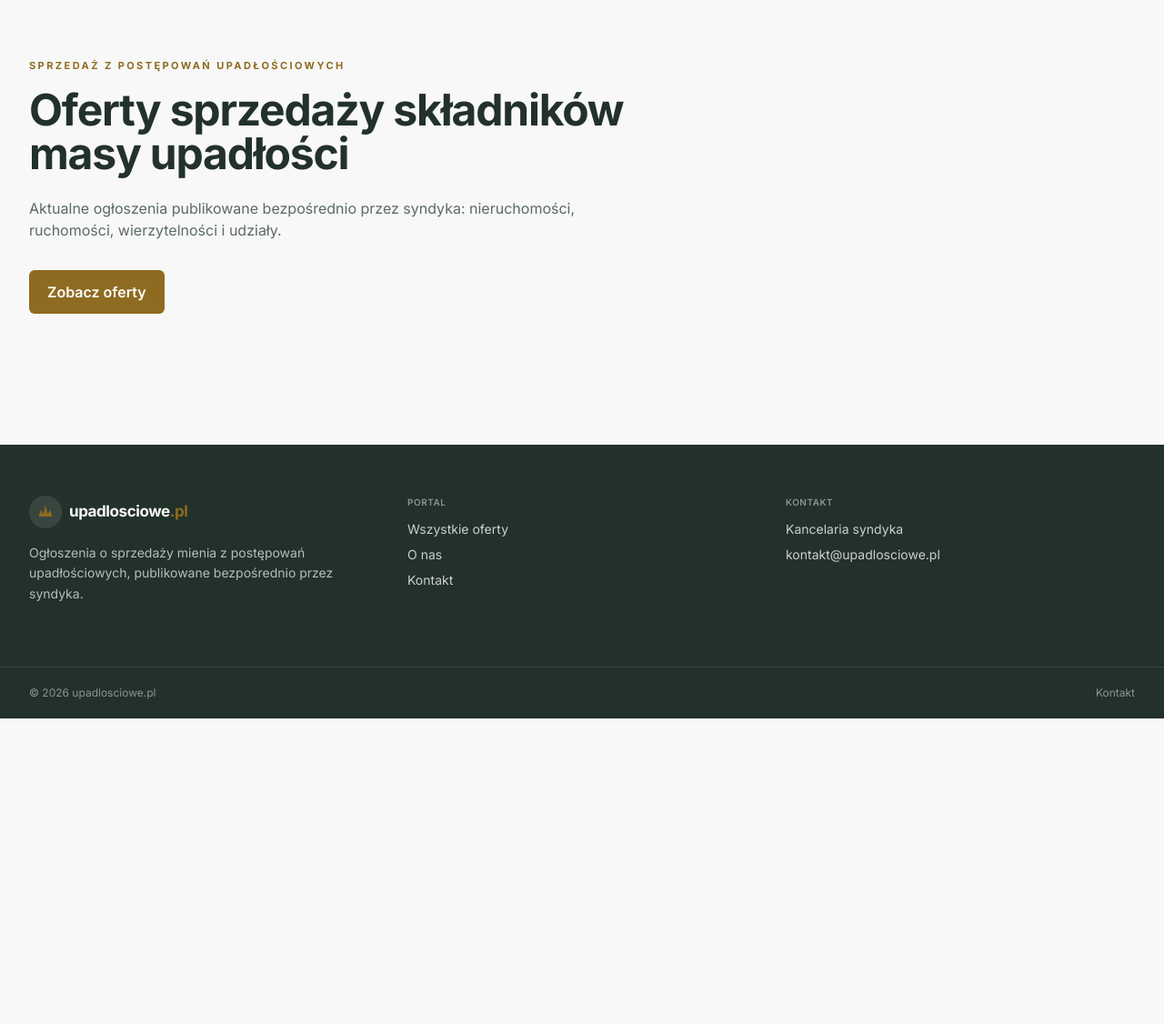
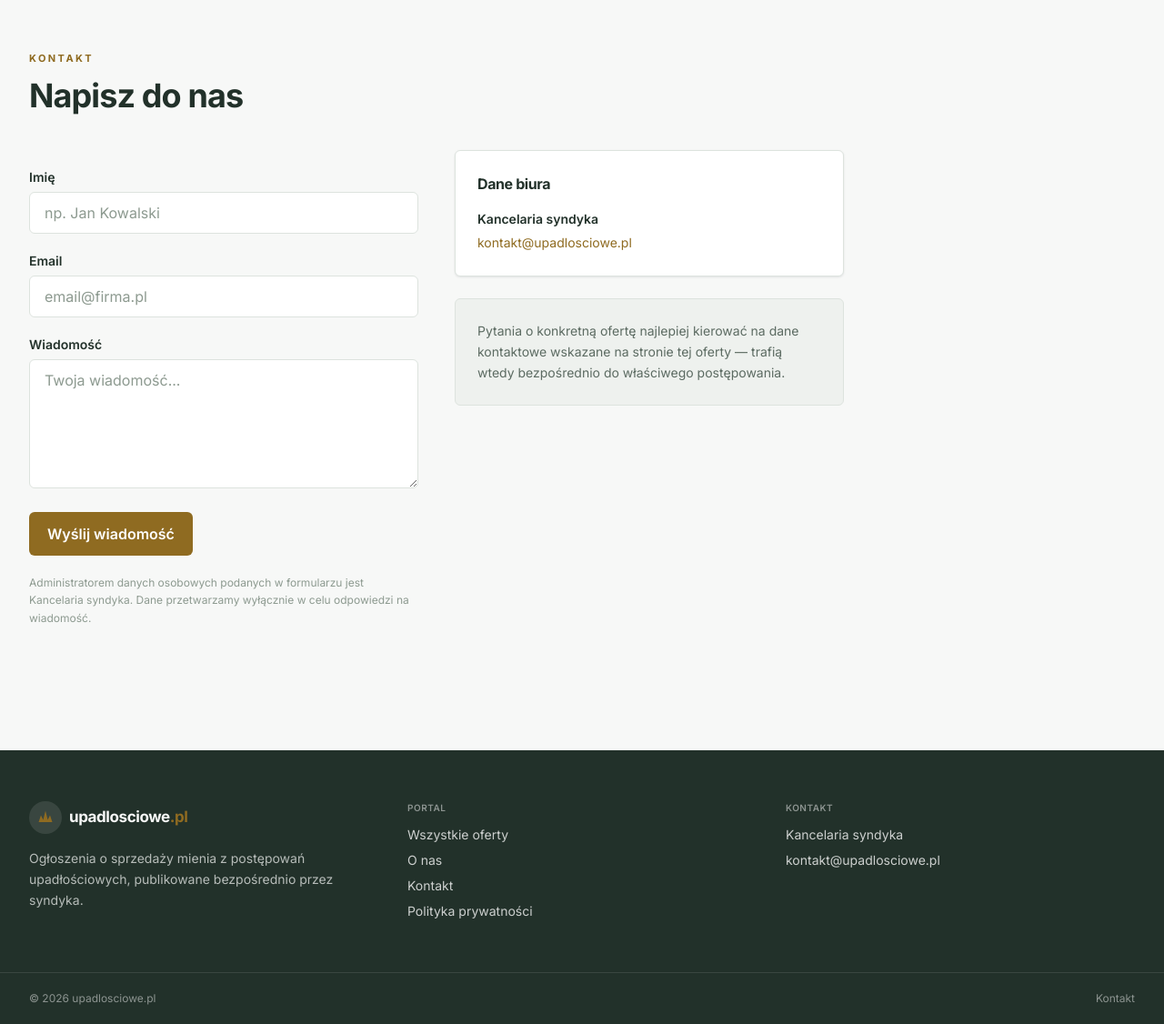
Before and after one commit to emer-MR/81-upadlosciowe-2, a Django app: page /kontakt/ in a window 1280 px wide. Shown: the part 77-1203 px from the top of the page at 91% size. Before the commit the page ends 867 px from the top, so only its background shows below. Run offline with Django 5.2, Linux system fonts and the light colour scheme; style sheets or scripts are compiled from the project's sources.

Commit message:
Etap 4: wizytówka i SEO — home, o-nas, kontakt z Turnstile, polityka, sitemap, robots
Home: hero + 6 najnowszych ofert + sekcja zaufania. Kontakt: formularz
z honeypotem, Turnstile (graceful skip) i ratelimit 5/h + mail do biura.
Sitemapy ofert i stron statycznych, robots.txt z wariantem COMING_SOON.

Co-Authored-By: Claude Fable 5 <noreply@anthropic.com>

```diff
--- /dev/null
+++ b/oferty/forms.py
@@ -0,0 +1,47 @@
+from django import forms
+from django.core.exceptions import ValidationError
+
+from .models import WiadomoscKontakt
+
+
+class AntiSpamFormMixin:
+    """Honeypot dla formularzy publicznych.
+
+    Dodaje ukryte pole `website` które boty wypełniają (skanują wszystkie
+    pola formularza), a ludzie nie widzą. Wypełnione pole powoduje
+    ValidationError i odrzucenie formularza.
+    """
+
+    def __init__(self, *args, **kwargs):
+        super().__init__(*args, **kwargs)
+        self.fields['website'] = forms.CharField(
+            required=False,
+            widget=forms.HiddenInput(attrs={
+                'autocomplete': 'off',
+                'tabindex': '-1',
+                'aria-hidden': 'true',
+            }),
+            label='',
+        )
+
+    def clean_website(self):
+        value = self.cleaned_data.get('website', '')
+        if value:
+            raise ValidationError('Wykryto bota — formularz odrzucony.', code='spam_honeypot')
+        return value
+
+
+class KontaktForm(AntiSpamFormMixin, forms.ModelForm):
+    class Meta:
+        model = WiadomoscKontakt
+        fields = ['imie', 'email', 'wiadomosc']
+        widgets = {
+            'imie': forms.TextInput(attrs={'class': 'form-input', 'placeholder': 'np. Jan Kowalski'}),
+            'email': forms.EmailInput(attrs={'class': 'form-input', 'placeholder': 'email@firma.pl'}),
+            'wiadomosc': forms.Textarea(attrs={'class': 'form-textarea', 'rows': 5, 'placeholder': 'Twoja wiadomość...'}),
+        }
+        labels = {
+            'imie': 'Imię',
+            'email': 'Email',
+            'wiadomosc': 'Wiadomość',
+        }
--- a/oferty/urls.py
+++ b/oferty/urls.py
@@ -1,15 +1,18 @@
 from django.urls import path, re_path
 from django.views.generic import TemplateView
 
-from .views import OfertaDetailView, OfertaListView, kod_redirect
+from .views import (
+    HomeView, KontaktFormView, OfertaDetailView, OfertaListView,
+    kod_redirect,
+)
 
 urlpatterns = [
-    path('', TemplateView.as_view(template_name='pages/home.html'), name='home'),
+    path('', HomeView.as_view(), name='home'),
     path('oferty/', OfertaListView.as_view(), name='oferta_list'),
     path('oferty/<slug:slug>/', OfertaDetailView.as_view(), name='oferta_detail'),
-    # Placeholdery — realne widoki dochodzą w Etapie 4.
-    path('o-nas/', TemplateView.as_view(template_name='pages/home.html'), name='o_nas'),
-    path('kontakt/', TemplateView.as_view(template_name='pages/home.html'), name='kontakt'),
+    path('o-nas/', TemplateView.as_view(template_name='pages/o_nas.html'), name='o_nas'),
+    path('kontakt/', KontaktFormView.as_view(), name='kontakt'),
+    path('polityka-prywatnosci/', TemplateView.as_view(template_name='pages/polityka_prywatnosci.html'), name='polityka'),
     # Krótkie linki /n001 — na końcu, żeby nie kolidowały z innymi ścieżkami.
     re_path(r'^(?P<id_publiczny>[a-z]{1,3}[0-9]{3,5})/?$', kod_redirect, name='kod_redirect'),
 ]
--- a/oferty/views.py
+++ b/oferty/views.py
@@ -1,11 +1,23 @@
+import logging
+
 from django.conf import settings
+from django.contrib import messages
+from django.core.mail import send_mail
 from django.db.models import F
+from django.http import HttpResponse
 from django.shortcuts import get_object_or_404, redirect
-from django.views.generic import DetailView, ListView
+from django.urls import reverse_lazy
+from django.utils.decorators import method_decorator
+from django.views.generic import CreateView, DetailView, ListView, TemplateView
 from django.views.static import serve as static_serve
+from django_ratelimit.decorators import ratelimit
 
+from .anti_spam import verify_turnstile
 from .filters import apply_oferta_filters
-from .models import Kategoria, Ogloszenie, Wojewodztwo
+from .forms import KontaktForm
+from .models import Kategoria, Ogloszenie, WiadomoscKontakt, Wojewodztwo
+
+logger = logging.getLogger(__name__)
 
 
 def media_serve(request, path):
@@ -128,3 +140,78 @@ def kod_redirect(request, id_publiczny):
     """Krótki link /KOD -> przekierowanie na pełny adres oferty."""
     ogloszenie = get_object_or_404(Ogloszenie, id_publiczny=id_publiczny.lower())
     return redirect(ogloszenie.get_absolute_url())
+
+
+class HomeView(TemplateView):
+    template_name = 'pages/home.html'
+
+    def get_context_data(self, **kwargs):
+        ctx = super().get_context_data(**kwargs)
+        ctx['najnowsze'] = (
+            Ogloszenie.objects.opublikowane()
+            .select_related('kategoria', 'wojewodztwo')
+            .prefetch_related('zdjecia')
+            .order_by('-created_at')[:6]
+        )
+        return ctx
+
+
+def _notify_operator_kontakt(wiadomosc):
+    """Powiadomienie mailowe o nowej wiadomości z formularza kontaktowego."""
+    try:
+        send_mail(
+            subject=f'[upadlosciowe.pl] Wiadomość od {wiadomosc.imie}',
+            message=(
+                f'Od: {wiadomosc.imie} <{wiadomosc.email}>\n\n'
+                f'{wiadomosc.wiadomosc}\n\n'
+                f'— formularz kontaktowy upadlosciowe.pl'
+            ),
+            from_email=None,
+            recipient_list=[settings.OPERATOR_EMAIL],
+        )
+    except Exception:
+        logger.exception('Nie udało się wysłać powiadomienia o wiadomości kontaktowej')
+
+
+@method_decorator(ratelimit(key='ip', rate='5/h', method='POST', block=False), name='post')
+class KontaktFormView(CreateView):
+    model = WiadomoscKontakt
+    form_class = KontaktForm
+    template_name = 'pages/kontakt.html'
+    success_url = reverse_lazy('kontakt')
+
+    def post(self, request, *args, **kwargs):
+        if getattr(request, 'limited', False):
+            messages.error(request, 'Zbyt wiele wiadomości w krótkim czasie. Spróbuj ponownie za godzinę.')
+            return redirect('kontakt')
+        if not verify_turnstile(request):
+            messages.error(request, 'Weryfikacja człowieka nie powiodła się. Odśwież stronę i spróbuj ponownie.')
+            return redirect('kontakt')
+        return super().post(request, *args, **kwargs)
+
+    def form_valid(self, form):
+        response = super().form_valid(form)
+        _notify_operator_kontakt(self.object)
+        messages.success(self.request, 'Wiadomość wysłana. Odpowiemy w ciągu 1 dnia roboczego.')
+        return redirect('kontakt')
+
+    def form_invalid(self, form):
+        if 'website' in form.errors:
+            messages.error(self.request, 'Wykryto bota. Wiadomość nie została wysłana.')
+            return redirect('kontakt')
+        return super().form_invalid(form)
+
+
+def robots_txt(request):
+    """robots.txt: przy COMING_SOON blokuje indeksowanie całej witryny."""
+    if getattr(settings, 'COMING_SOON', False):
+        lines = ['User-agent: *', 'Disallow: /']
+    else:
+        lines = [
+            'User-agent: *',
+            'Disallow: /admin/',
+            'Disallow: /admin-api/',
+            '',
+            f'Sitemap: {settings.SITE_BASE_URL}/sitemap.xml',
+        ]
+    return HttpResponse('\n'.join(lines) + '\n', content_type='text/plain')
--- a/portal/urls.py
+++ b/portal/urls.py
@@ -1,12 +1,16 @@
 from django.contrib import admin
+from django.contrib.sitemaps.views import sitemap
 from django.urls import path, include, re_path
 
 from oferty.admin_views import upload_obraz
-from oferty.views import media_serve
+from oferty.sitemaps import SITEMAPS
+from oferty.views import media_serve, robots_txt
 
 urlpatterns = [
     path('admin/', admin.site.urls),
     path('admin-api/upload-obraz/', upload_obraz, name='admin_upload_obraz'),
+    path('sitemap.xml', sitemap, {'sitemaps': SITEMAPS}, name='sitemap'),
+    path('robots.txt', robots_txt, name='robots_txt'),
     re_path(r'^media/(?P<path>.*)$', media_serve, name='media'),
     path('', include('oferty.urls')),
 ]
--- a/templates/pages/home.html
+++ b/templates/pages/home.html
@@ -1,10 +1,49 @@
 {% extends "base.html" %}
 
 {% block content %}
-<section class="container-wide py-16">
-  <p class="eyebrow mb-4">Sprzedaż z postępowań upadłościowych</p>
-  <h1 class="text-3xl md:text-5xl text-ink mb-6 max-w-3xl">Oferty sprzedaży składników masy upadłości</h1>
-  <p class="text-ink-muted max-w-2xl mb-8">Aktualne ogłoszenia publikowane bezpośrednio przez syndyka: nieruchomości, ruchomości, wierzytelności i udziały.</p>
-  <a href="{% url 'oferta_list' %}" class="btn-primary">Zobacz oferty</a>
+<section class="bg-surface border-b border-border">
+  <div class="container-wide py-16 lg:py-24">
+    <p class="eyebrow mb-4">Sprzedaż z postępowań upadłościowych</p>
+    <h1 class="text-4xl md:text-5xl text-ink mb-6 max-w-3xl">Oferty sprzedaży składników masy upadłości</h1>
+    <p class="text-lg text-ink-muted max-w-2xl mb-8 leading-relaxed">
+      Aktualne ogłoszenia publikowane bezpośrednio przez syndyka: nieruchomości, ruchomości,
+      wierzytelności i udziały — z pełną dokumentacją i jasno opisanym trybem zakupu.
+    </p>
+    <div class="flex flex-wrap gap-3">
+      <a href="{% url 'oferta_list' %}" class="btn-primary">Zobacz wszystkie oferty</a>
+      <a href="{% url 'o_nas' %}" class="btn-outline">O nas</a>
+    </div>
+  </div>
+</section>
+
+{% if najnowsze %}
+<section class="container-wide py-14">
+  <div class="flex items-end justify-between mb-6">
+    <h2 class="text-2xl font-bold text-ink">Najnowsze oferty</h2>
+    <a href="{% url 'oferta_list' %}" class="text-sm font-semibold text-accent hover:underline">Wszystkie oferty →</a>
+  </div>
+  <div class="grid grid-cols-1 md:grid-cols-2 xl:grid-cols-3 gap-6">
+    {% for og in najnowsze %}
+      {% include "_components/_card_listing.html" with og=og %}
+    {% endfor %}
+  </div>
+</section>
+{% endif %}
+
+<section class="container-wide py-14">
+  <div class="grid md:grid-cols-3 gap-6">
+    <div class="bg-surface border border-border rounded p-6 shadow-card">
+      <div class="eyebrow mb-2">Bezpośrednio od syndyka</div>
+      <p class="text-sm text-ink-muted leading-relaxed">Ogłoszenia publikuje biuro syndyka prowadzące postępowanie — bez pośredników i prowizji.</p>
+    </div>
+    <div class="bg-surface border border-border rounded p-6 shadow-card">
+      <div class="eyebrow mb-2">Pełna dokumentacja</div>
+      <p class="text-sm text-ink-muted leading-relaxed">Przy każdej ofercie regulamin sprzedaży i dokumenty do pobrania oraz jasno opisany tryb zakupu.</p>
+    </div>
+    <div class="bg-surface border border-border rounded p-6 shadow-card">
+      <div class="eyebrow mb-2">Aktualne terminy</div>
+      <p class="text-sm text-ink-muted leading-relaxed">Każda oferta pokazuje termin składania ofert i odliczanie do jego upływu.</p>
+    </div>
+  </div>
 </section>
 {% endblock %}
--- /dev/null
+++ b/templates/pages/kontakt.html
@@ -0,0 +1,58 @@
+{% extends "base.html" %}
+{% block title %}Kontakt — upadlosciowe.pl{% endblock %}
+
+{% block content %}
+<section class="container-wide py-14">
+  <p class="eyebrow mb-3">Kontakt</p>
+  <h1 class="text-3xl md:text-4xl text-ink mb-10">Napisz do nas</h1>
+
+  <div class="grid md:grid-cols-2 gap-10 max-w-4xl">
+    <form method="post" class="space-y-5">
+      {% csrf_token %}
+      {{ form.website }}
+      <div>
+        <label for="{{ form.imie.id_for_label }}" class="block text-sm font-semibold text-ink mb-1.5">{{ form.imie.label }}</label>
+        {{ form.imie }}
+        {% for e in form.imie.errors %}<p class="text-xs text-hot mt-1">{{ e }}</p>{% endfor %}
+      </div>
+      <div>
+        <label for="{{ form.email.id_for_label }}" class="block text-sm font-semibold text-ink mb-1.5">{{ form.email.label }}</label>
+        {{ form.email }}
+        {% for e in form.email.errors %}<p class="text-xs text-hot mt-1">{{ e }}</p>{% endfor %}
+      </div>
+      <div>
+        <label for="{{ form.wiadomosc.id_for_label }}" class="block text-sm font-semibold text-ink mb-1.5">{{ form.wiadomosc.label }}</label>
+        {{ form.wiadomosc }}
+        {% for e in form.wiadomosc.errors %}<p class="text-xs text-hot mt-1">{{ e }}</p>{% endfor %}
+      </div>
+      {% if TURNSTILE_SITE_KEY %}
+        <div class="cf-turnstile" data-sitekey="{{ TURNSTILE_SITE_KEY }}"></div>
+        <script src="https://challenges.cloudflare.com/turnstile/v0/api.js" async defer></script>
+      {% endif %}
+      <button type="submit" class="btn-primary">Wyślij wiadomość</button>
+      <p class="text-xs text-ink-subtle leading-relaxed">
+        Administratorem danych osobowych podanych w formularzu jest {{ OPERATOR.nazwa }}.
+        Dane przetwarzamy wyłącznie w celu odpowiedzi na wiadomość.
+      </p>
+    </form>
+
+    <div class="space-y-6">
+      <div class="bg-surface border border-border rounded p-6 shadow-card">
+        <h2 class="text-base font-bold text-ink mb-4">Dane biura</h2>
+        <div class="text-sm text-ink leading-relaxed space-y-1">
+          {% if OPERATOR.nazwa %}<div class="font-semibold">{{ OPERATOR.nazwa }}</div>{% endif %}
+          {% if OPERATOR.adres %}<div>{{ OPERATOR.adres }}</div>{% endif %}
+          {% if OPERATOR.telefon %}<div><a href="tel:{{ OPERATOR.telefon|cut:' ' }}" class="text-accent hover:underline">{{ OPERATOR.telefon }}</a></div>{% endif %}
+          <div><a href="mailto:{{ OPERATOR.email }}" class="text-accent hover:underline">{{ OPERATOR.email }}</a></div>
+        </div>
+      </div>
+      <div class="bg-surface2 border border-border rounded p-6">
+        <p class="text-sm text-ink-muted leading-relaxed">
+          Pytania o konkretną ofertę najlepiej kierować na dane kontaktowe wskazane
+          na stronie tej oferty — trafią wtedy bezpośrednio do właściwego postępowania.
+        </p>
+      </div>
+    </div>
+  </div>
+</section>
+{% endblock %}
--- a/templates/partials/_footer.html
+++ b/templates/partials/_footer.html
@@ -17,6 +17,7 @@
         <li><a href="{% url 'oferta_list' %}" class="text-bg/80 hover:text-accent">Wszystkie oferty</a></li>
         <li><a href="{% url 'o_nas' %}" class="text-bg/80 hover:text-accent">O nas</a></li>
         <li><a href="{% url 'kontakt' %}" class="text-bg/80 hover:text-accent">Kontakt</a></li>
+        <li><a href="{% url 'polityka' %}" class="text-bg/80 hover:text-accent">Polityka prywatności</a></li>
       </ul>
     </div>
 
```
Also changed, not shown: oferty/sitemaps.py (added, +33 -0 lines), oferty/tests.py (+18 -0 lines), templates/pages/o_nas.html (added, +34 -0 lines), templates/pages/polityka_prywatnosci.html (added, +25 -0 lines).
